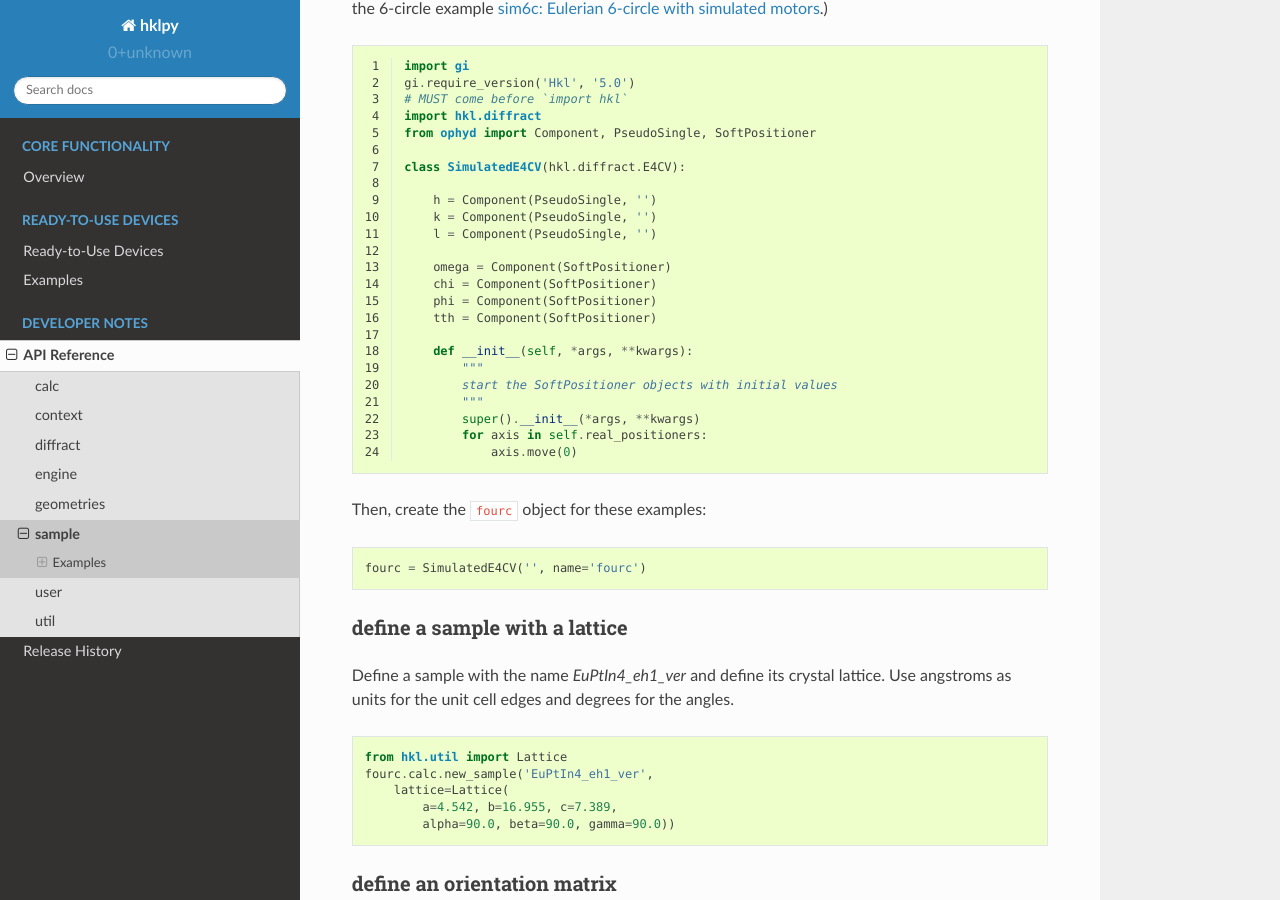
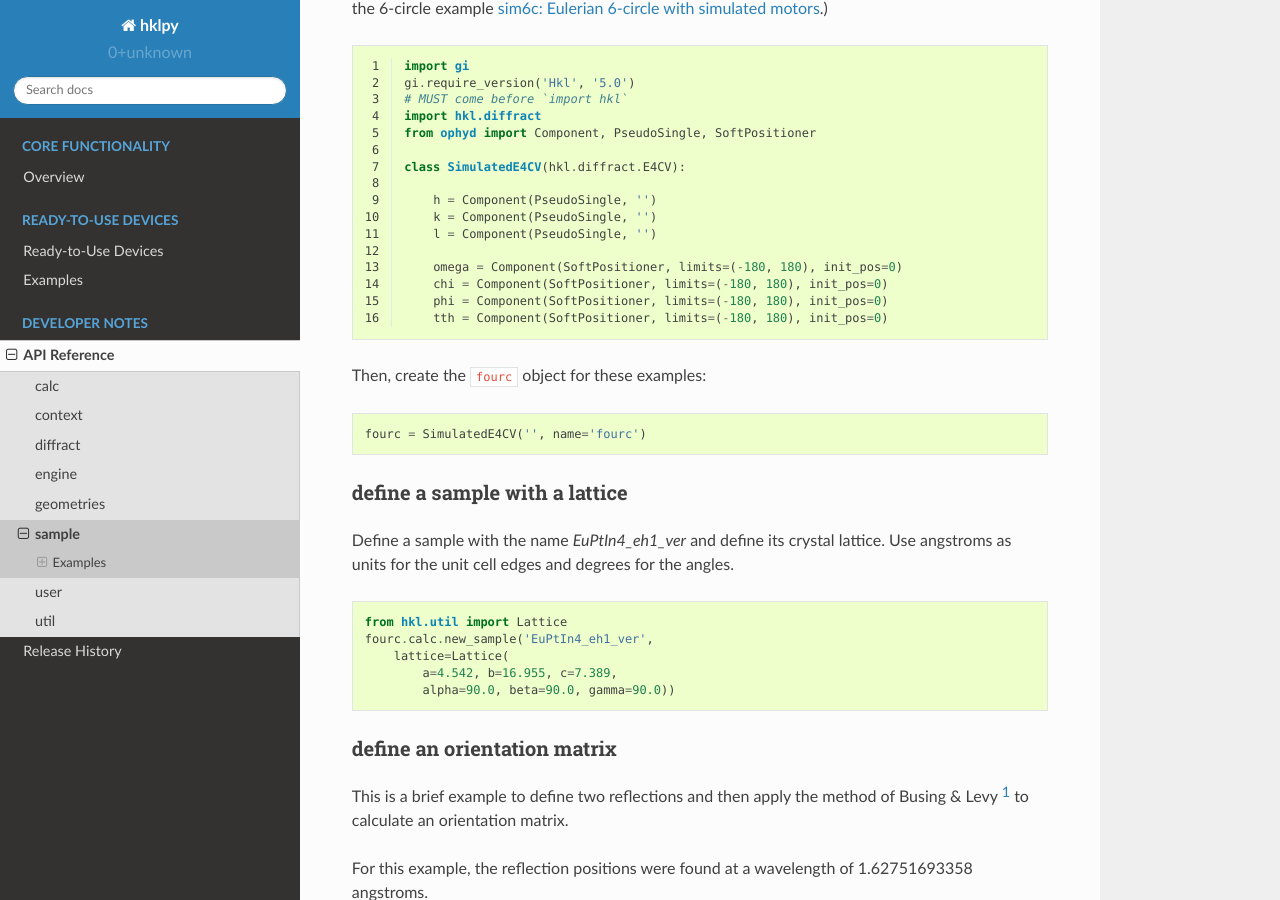
Before and after one commit to bluesky/hklpy, a Sphinx documentation site: the page built from docs/source/sample.rst, in a window 1280 px wide and 900 px high, scrolled down 561 px. Built offline with Sphinx 7.4.7 and the Read the Docs theme 2.0.0, drawn with Linux system fonts in a browser that asks for light colours.

Commit message:
MNT #147

```diff
--- a/docs/source/sample.rst
+++ b/docs/source/sample.rst
@@ -40,18 +40,10 @@ to the 6-circle example :ref:`geometries.sim6c`.)
         k = Component(PseudoSingle, '')
         l = Component(PseudoSingle, '')
 
-        omega = Component(SoftPositioner)
-        chi = Component(SoftPositioner)
-        phi = Component(SoftPositioner)
-        tth = Component(SoftPositioner)
-
-        def __init__(self, *args, **kwargs):
-            """
-            start the SoftPositioner objects with initial values
-            """
-            super().__init__(*args, **kwargs)
-            for axis in self.real_positioners:
-                axis.move(0)
+        omega = Component(SoftPositioner, limits=(-180, 180), init_pos=0)
+        chi = Component(SoftPositioner, limits=(-180, 180), init_pos=0)
+        phi = Component(SoftPositioner, limits=(-180, 180), init_pos=0)
+        tth = Component(SoftPositioner, limits=(-180, 180), init_pos=0)
 
 Then, create the ``fourc`` object for these examples::
 
```
Also changed, not shown: 5 other files.
